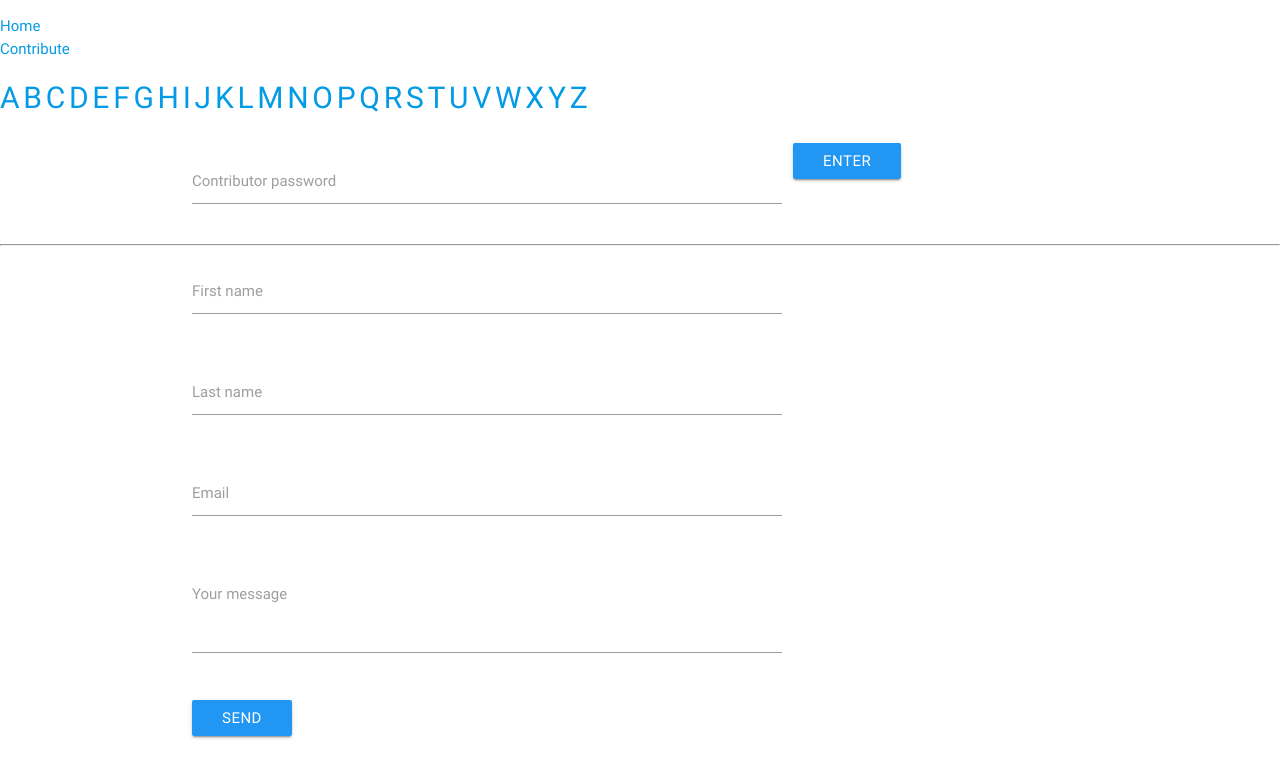
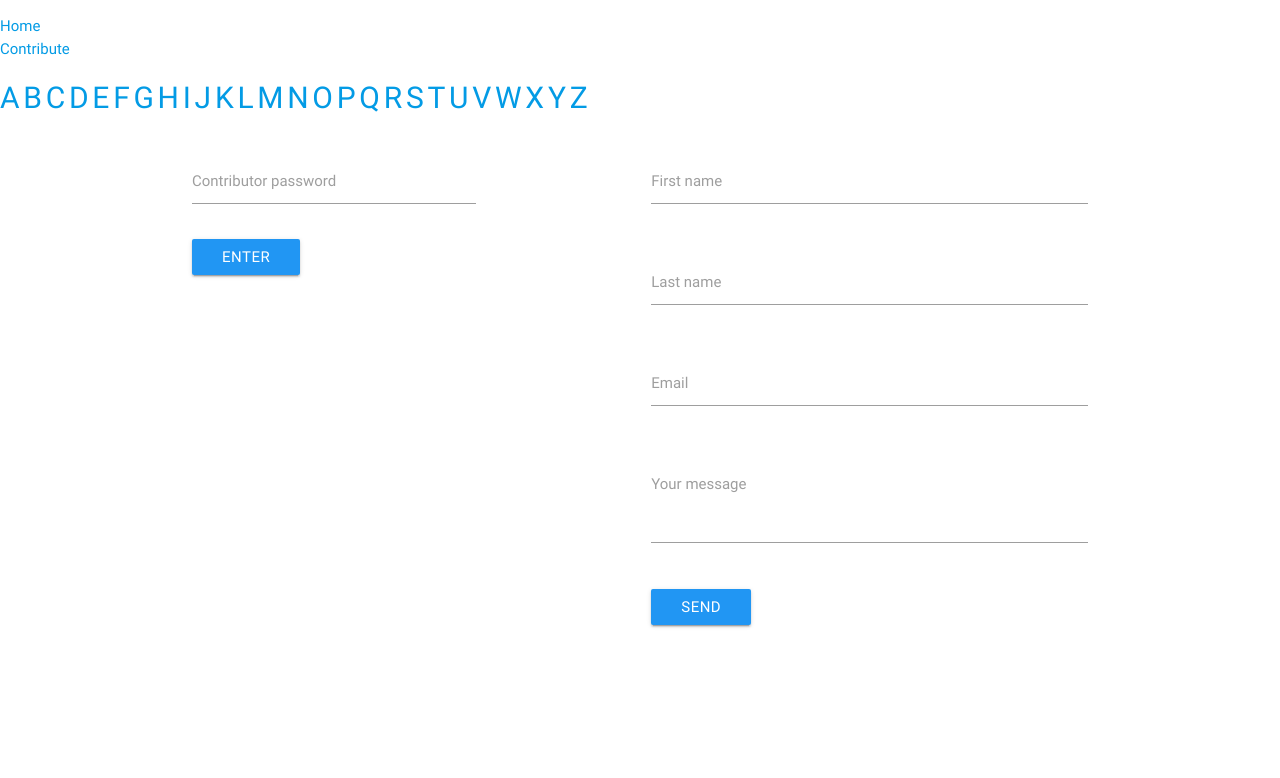
Before and after one commit to bravoalpha79/Googly-cricket-glossary, a Flask app: page /contribute in a window 1280 px wide. Shown: the top 778 px of the page. Run offline with Flask 2, Linux system fonts and the light colour scheme; some libraries are stand-ins or nearby versions.

Commit message:
add Materialize display settings to contributor forms

```diff
--- a/templates/contribute.html
+++ b/templates/contribute.html
@@ -2,40 +2,39 @@
 
 {% block content %}
 <div class="container">
-    <form action="{{url_for('authenticate_user')}}" method="POST">
+	<div class="row">
+		<form id="login" class="col s12 m12 l6" action="{{url_for('authenticate_user')}}" method="POST">
 			<div class="row">
 				<div class="input-field col s8">
 					<input id="contributor" name="contributor" type="text">
 					<label for="contributor">Contributor password</label>
 				</div>
+                <div class="input-field col s8">
 				    <button action="submit" class="waves-effect waves-light btn blue">Enter</button>
                 </div>
+			</div>
 		</form>
-</div>
-
-<hr />
-<div class="container">
-    <form action="" method="POST">
+		<form id="contact" class="col s12 m12 l6" action="" method="POST">
 			<div class="row">
-            <div class="input-field col s8">
+				<div class="input-field col s12">
 					<input type="text" id="firstname" name="firstname" required>
 					<label for="firstname">First name</label>
 				</div>
 			</div>
 			<div class="row">
-            <div class="input-field col s8">
+				<div class="input-field col s12">
 					<input type="text" id="lastname" name="lastname" required>
 					<label for="lastname">Last name</label>
 				</div>
 			</div>
 			<div class="row">
-            <div class="input-field col s8">
+				<div class="input-field col s12">
 					<input type="email" id="email" name="email" required>
 					<label for="">Email</label>
 				</div>
 			</div>
 			<div class="row">
-            <div class="input-field col s8">
+				<div class="input-field col s12">
 					<textarea name="message" id="message" class="materialize-textarea"></textarea>
 					<label for="message">Your message</label>
 				</div>
@@ -43,6 +42,7 @@
 			<button action="submit" class="waves-effect waves-light btn blue">Send</button>
 		</form>
 	</div>
+</div>
 
 
 {% endblock %}
```
Lines whose indentation alone changed are shown as unchanged.
